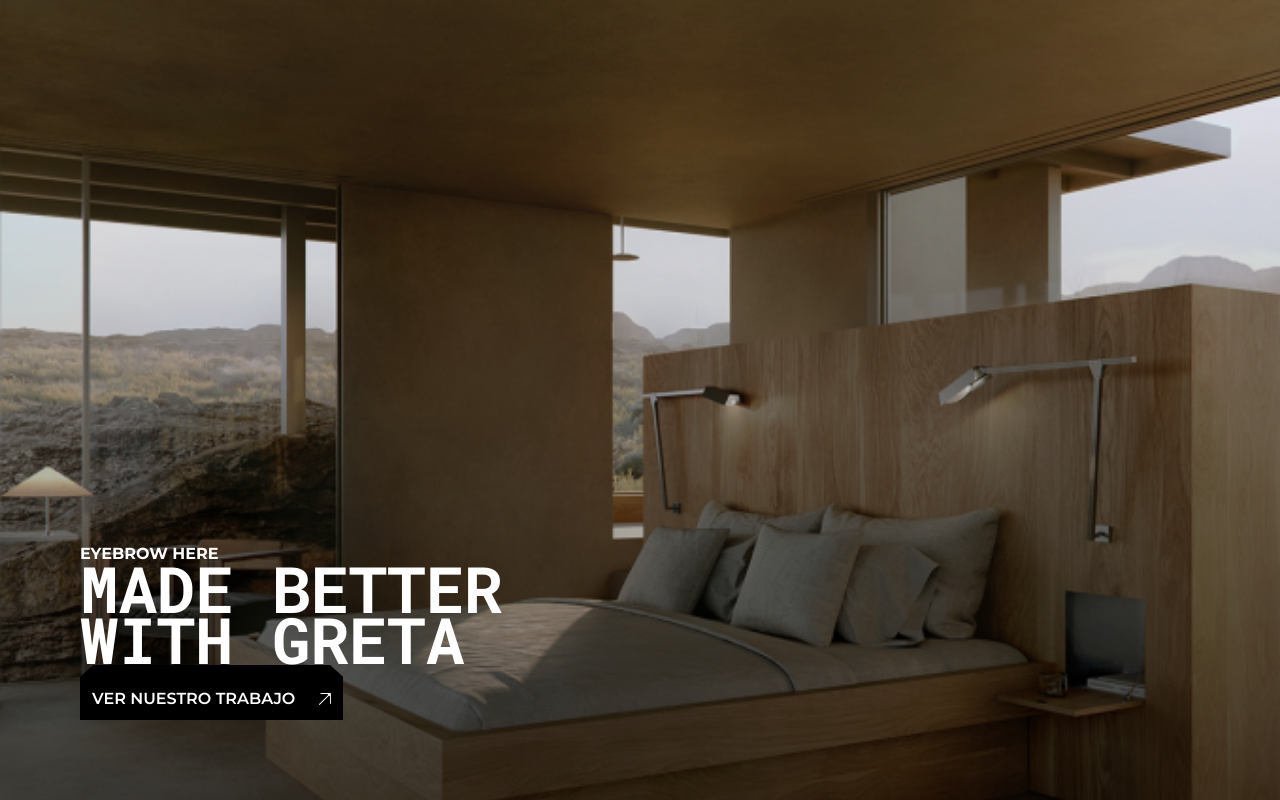
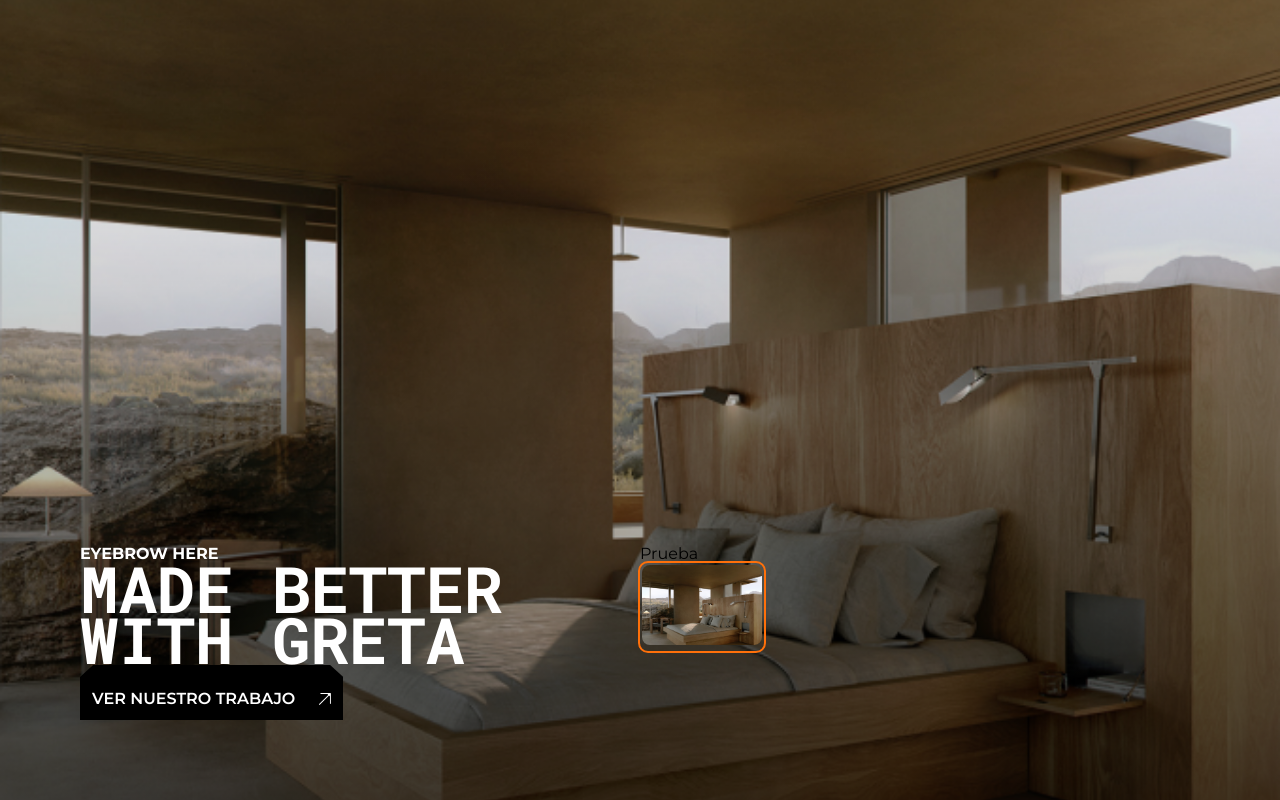
Before and after one commit to CristianCavanzo/Gretta, a Next.js app: page / in a window 1280 px wide. Built offline with nearby package versions, Linux system fonts and the light colour scheme.

Commit message:
[Init]: gretta preview slider

```diff
--- /dev/null
+++ b/src/components/Slider/Main/Preview/index.tsx
@@ -0,0 +1,42 @@
+import Image from 'next/image';
+import React from 'react';
+import styled from 'styled-components';
+const PreviewComponent = styled.div`
+	display: inline-block;
+	.selected {
+		outline: 2px solid #ff700a;
+		border-radius: 8px;
+	}
+	.image-container {
+		padding: 2px;
+	}
+`;
+interface IProps {
+	image: {
+		src: string;
+		alt: string;
+	};
+	name: string;
+}
+const Preview = ({ image, name }: IProps) => {
+	return (
+		<PreviewComponent>
+			<div>
+				<p>{name}</p>
+			</div>
+			<div className="image-container selected">
+				<Image
+					src={image.src}
+					width={120}
+					height={80}
+					alt={image.alt}
+					className="border-radious-8"
+					style={{ objectFit: 'cover' }}
+					quality="100"
+				/>
+			</div>
+		</PreviewComponent>
+	);
+};
+
+export { Preview };
--- a/src/components/Slider/Main/index.tsx
+++ b/src/components/Slider/Main/index.tsx
@@ -2,6 +2,7 @@ import Image from 'next/image';
 import React from 'react';
 import styled from 'styled-components';
 import House from '@img/house.png';
+import { Preview } from './Preview';
 const Slider = styled.main`
 	height: 100vh;
 	background: white;
@@ -25,6 +26,15 @@ const Slider = styled.main`
 	}
 	.container {
 		z-index: 2;
+		display: flex;
+		justify-content: space-between;
+		width: 100%;
+		.container_left {
+			width: 50%;
+		}
+		.container_right {
+			width: 50%;
+		}
 	}
 	.gradient {
 		z-index: 1;
@@ -47,8 +57,13 @@ const SliderMain = ({ children }) => {
 			</div>
 			<div className="gradient"></div>
 			<div className="container">
-				<div>{children}</div>
-				<div></div>
+				<div className="container_left">
+					<div>{children}</div>
+					<div></div>
+				</div>
+				<div className="container_right">
+					<Preview image={{ src: House.src, alt: 'Imagen de prueba' }} name="Prueba" />
+				</div>
 			</div>
 		</Slider>
 	);
--- a/src/public/styles/global.css
+++ b/src/public/styles/global.css
@@ -9,3 +9,6 @@
 .text-bold {
 	font-weight: bold;
 }
+.border-radious-8 {
+	border-radius: 8px;
+}
```
Also changed, not shown: src/components/Slider/Main/Preview.tsx (deleted, +0 -15 lines).
